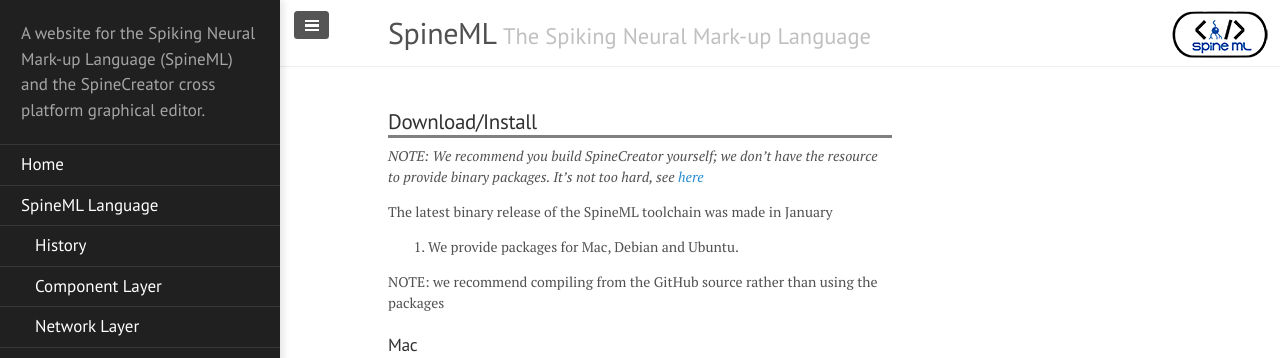
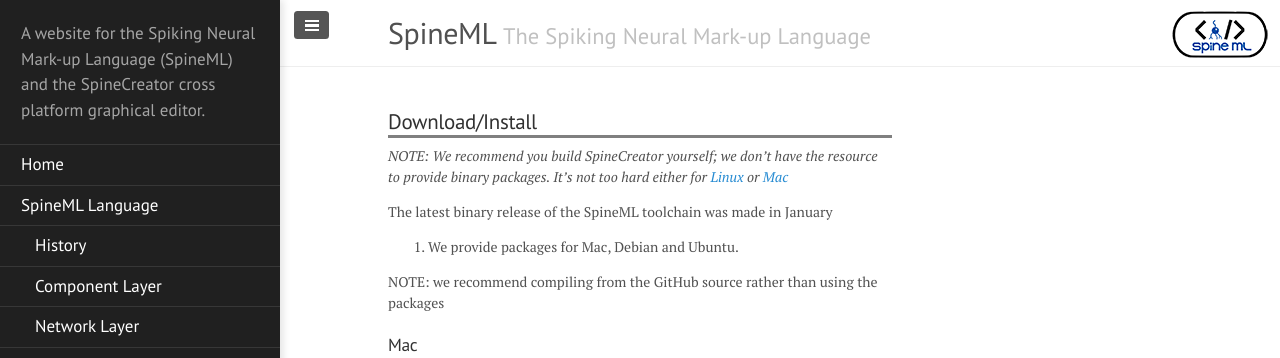
Before and after one commit to SpineML/spineml.github.io, a Jekyll site: the page built from spinecreator/download/index.md, in a window 1280 px wide and 1158 px high. Shown: the top 358 px of the window. Built offline with Jekyll 4.4.1, drawn with Linux system fonts in a browser that asks for light colours; nearby versions of some CDN libraries; library files that are not in the unit come from our copies.

Commit message:
Fix link

```diff
--- a/spinecreator/download/index.md
+++ b/spinecreator/download/index.md
@@ -7,7 +7,8 @@
 ----------------
 
 *NOTE: We recommend you build SpineCreator yourself; we don't have the
- resource to provide binary packages. It's not too hard, see [here](spinecreator/sourcelin)*
+ resource to provide binary packages. It's not too hard either for
+ [Linux](/spinecreator/sourcelin) or [Mac](/spinecreator/source)*
 
 The latest binary release of the SpineML toolchain was made in January
 2016. We provide packages for Mac, Debian and Ubuntu.
```
